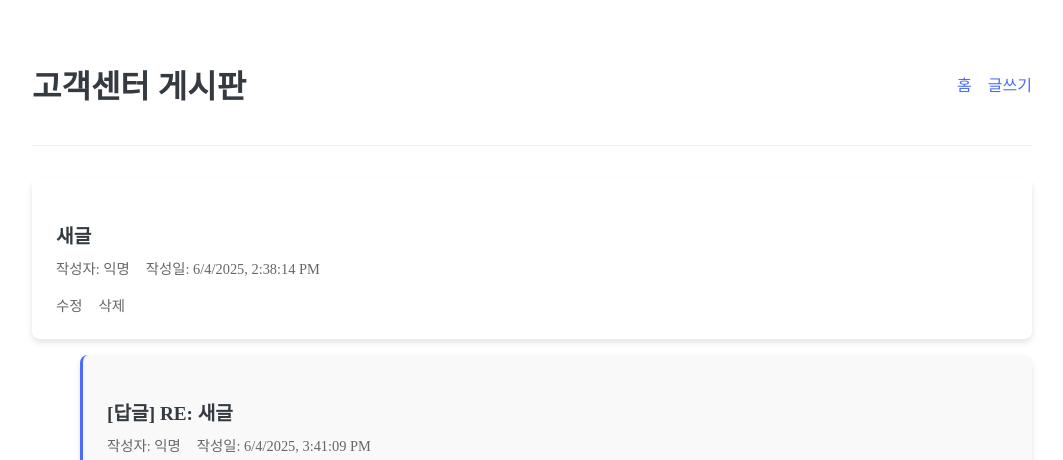
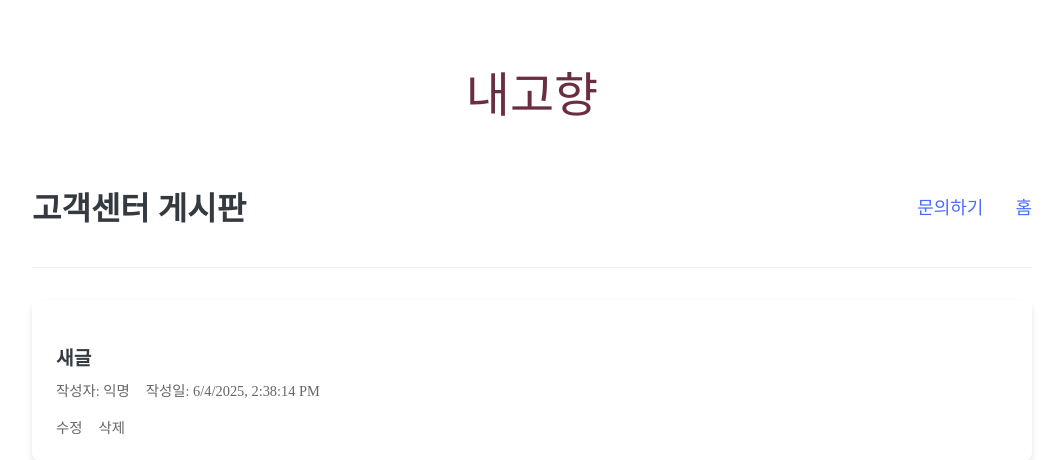
Before and after one commit to soyuniii/daitso, a Node server app: page /board in a window 1280 px wide. Shown: the top 460 px of the page, without its empty margins (108-1171 px from the left). Run offline with Node 20, Linux system fonts and the light colour scheme; data comes from the database, SQL or seed files in the repository; both versions use the stored data as it was after the commit; some libraries are stand-ins or nearby versions; some web fonts are replaced.

Commit message:
board(고객센터)구현 완료

```diff
--- a/public/stylesheets/board.css
+++ b/public/stylesheets/board.css
@@ -1,3 +1,10 @@
+@font-face {
+    font-family: 'Dokrip';
+    src: url('https://fastly.jsdelivr.net/gh/projectnoonnu/noonfonts_twelve@1.1/Dokrip.woff') format('woff');
+    font-weight: normal;
+    font-style: normal;
+  }
+
 /* 공통 스타일 */
 :root {
     --primary-color: #4a6bff;
@@ -9,6 +16,25 @@
     --border-radius: 8px;
     --box-shadow: 0 4px 6px rgba(0, 0, 0, 0.1);
   }
+  .header-container {
+    max-width: 1700px;
+    margin: 0 auto;
+    padding: 1rem;
+    display: flex;
+    flex-direction: column;
+    align-items: center;
+  }
+
+  .logo {
+    font-family: 'Dokrip', cursive;
+    font-size: 3rem;
+    color: #6B2D41;
+    text-decoration: none;
+    display: block;
+    text-align: center;
+    margin-bottom: 20px;
+  }
+
 
   .board-container {
     max-width: 1000px;
@@ -32,13 +58,14 @@
 
   .board-nav {
     display: flex;
-    gap: 1rem;
+    gap: 2rem;
   }
 
   .board-nav a {
     text-decoration: none;
     color: var(--primary-color);
     font-weight: 500;
+    font-size: 18px;
   }
 
   .board-nav a:hover {
--- a/routes/board.js
+++ b/routes/board.js
@@ -33,7 +33,7 @@ router.get('/', (req, res) => {
 
 // 글쓰기 폼
 router.get('/new', (req, res) => {
-    res.render('post', {post: null, parentId: null });
+    res.render('post', {post: null, parentId: null ,parentTitle: null, session: req.session});
 });
 
 
@@ -92,14 +92,6 @@ router.get('/view/:id', (req, res) => {
     });
 });
 
-
-// 답글 달기 폼
-//
-// router.get('/reply/:id', (req, res) => {
-//     const parentId = req.params.id;
-//     res.render('post', {post: null, parentId });
-// });
-
 router.get('/reply/:id', (req, res) => {
     const parentId = req.params.id;
     db.get("SELECT title FROM posts WHERE id = ?", [parentId], (err, row) => {
@@ -111,7 +103,6 @@ router.get('/reply/:id', (req, res) => {
 // 댓글 달기 post
 router.post('/create', (req, res) => {
     const { author, title, content, parent_id } = req.body;
-    console.log('답글 데이터:', { author, title, content, parent_id });
     db.run(
         'INSERT INTO posts (author, title, content, parent_id) VALUES (?, ?, ?, ?)',
         [author, title, content, parent_id || null],
@@ -127,7 +118,7 @@ router.post('/create', (req, res) => {
 router.get('/edit/:id', (req, res) => {
     db.get('SELECT * FROM posts WHERE id = ?', [req.params.id], (err, post) => {
         if (err || !post) return res.send('글 없음');
-        res.render('post',{ post })
+        res.render('post',{ post ,session: req.session})
     });
 });
 
--- a/views/board.ejs
+++ b/views/board.ejs
@@ -8,11 +8,14 @@
 </head>
 <body>
   <div class="board-container">
+    <div class="header-container">
+      <a href="/" class="logo">내고향</a>
+    </div>
     <header class="board-header">
       <h1 class="board-title">고객센터 게시판</h1>
       <nav class="board-nav">
+        <a href="/board/new">문의하기</a>
         <a href="/">홈</a>
-        <a href="/board/new">글쓰기</a>
       </nav>
     </header>
 
```
Also changed, not shown: db/database.sqlite.
